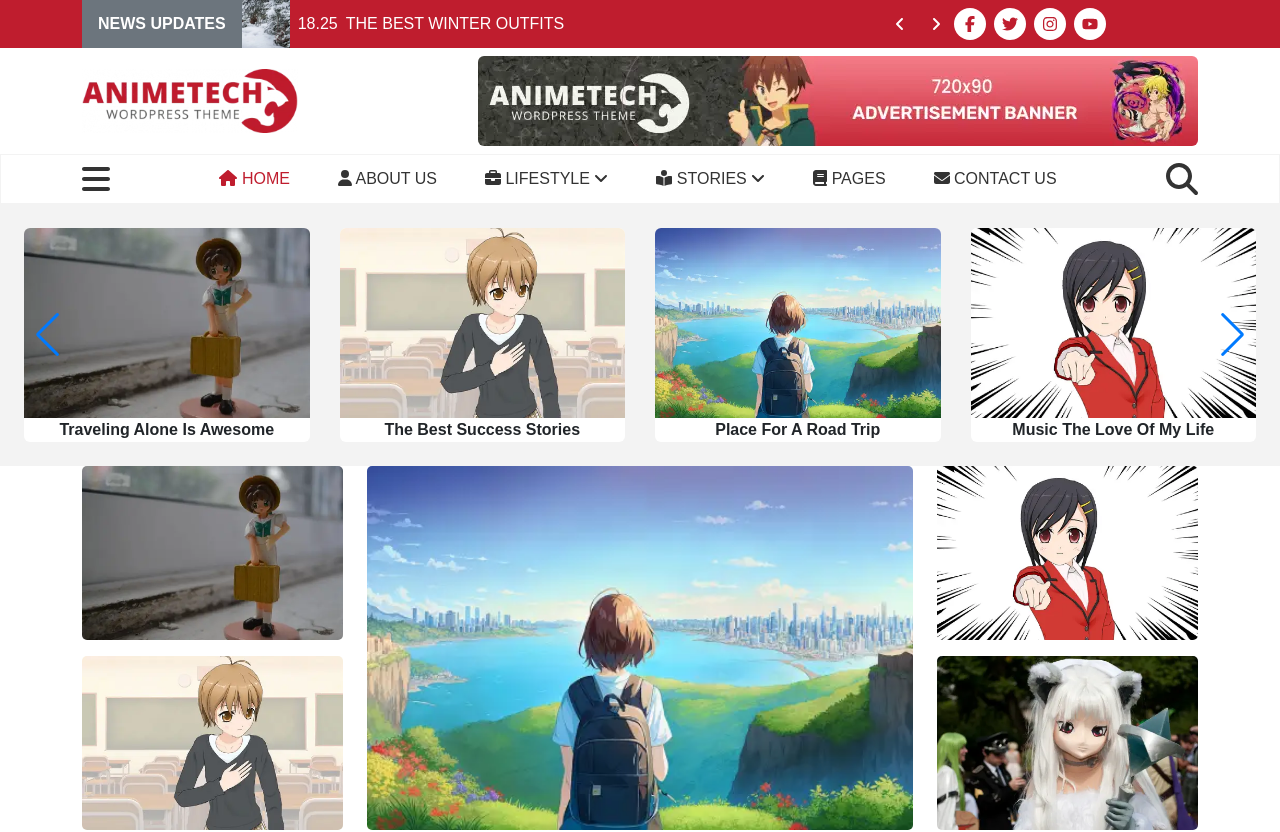
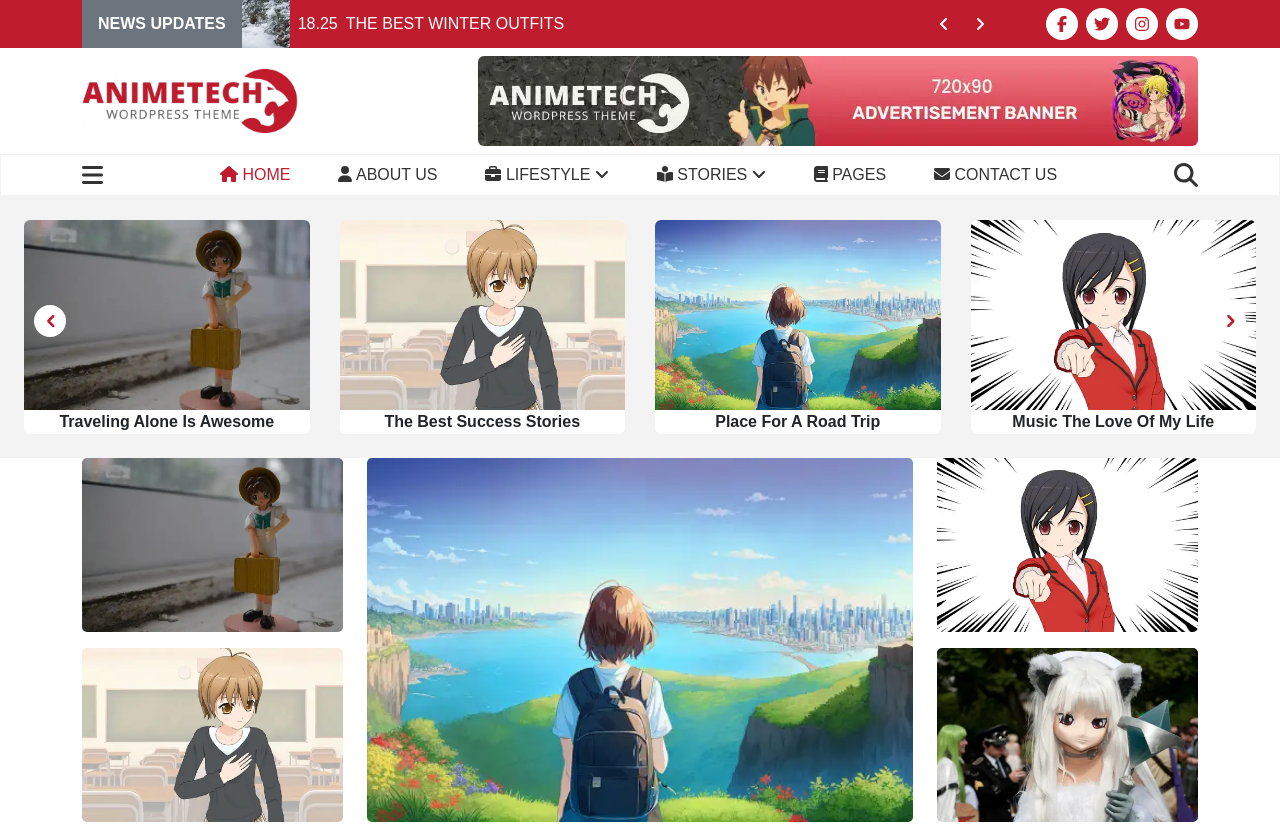
Before and after one commit to mazzocchifrancesco/proj-html-vuejs, a Vue app: page / in a window 1280 px wide. Shown: the top 832 px of the page. Built offline with nearby package versions, Linux system fonts and the light colour scheme.

Commit message:
custom arrow header carousel

```diff
--- a/src/components/HeaderCarousel.vue
+++ b/src/components/HeaderCarousel.vue
@@ -38,19 +38,32 @@ export default {
         getImage(img) {
             return new URL(`../assets/imgs/assets/${img}`, import.meta.url).href
         },
+
+        // aggiunge classe a frecce header carousel
+        addArrowsClass() {
+            let arrowR = document.getElementsByClassName("swiper-button-next");
+            let arrowL = document.getElementsByClassName("swiper-button-prev");
+            arrowR[0].classList.add("headerR");
+            arrowL[0].classList.add("headerL");
+
+        }
     },
     mounted() {
         register(this); //per debuggare il componente da console
+
+        //magica funzione per cambiare le frecce
+        this.addArrowsClass();
     }
 }
 </script>
 
 <template>
     <div id="carosello" class="p-4">
-        <swiper :slidesPerView="4" :spaceBetween="30" :modules="modules" :navigation="true" :loop="true" :autoplay="{
-            delay: 6000,
-            disableOnInteraction: false,
-        }" class="mySwiper">
+        <swiper id="mySlider" :slidesPerView="4" :spaceBetween="30" :modules="modules" :navigation="true" :loop="true"
+            :autoplay="{
+                delay: 6000,
+                disableOnInteraction: false,
+            }" class="mySwiper">
             <swiper-slide v-for="articles in store.articles">
                 <div id="slide" class="rounded">
                     <img class="w-100 rounded-top" :src="getImage(articles.img)" alt="">
@@ -74,4 +87,32 @@ export default {
 #slide {
     background-color: white;
 }
+
+.swiper-button-next {
+    color: $themeColorAccent;
+}
 </style>
+
+<!-- CHECK per qualche strano motivo non funziona se scoped, approfondire -->
+
+<style lang="scss">
+@use '../styles/partials/variables' as *;
+
+// TODO centrare frecce nel div
+.headerR,
+.headerL {
+    color: $themeColorAccent;
+    background-color: white;
+    border-radius: 50%;
+    height: 2rem;
+    width: 2rem;
+    display: flex;
+}
+
+.headerR::after,
+.headerL::after {
+    font-size: 0.7rem;
+    font-weight: 900;
+    text-shadow: 0px 1px, 1px 0px, 1px 1px;
+}
+</style>
--- a/src/components/HeaderSlider.vue
+++ b/src/components/HeaderSlider.vue
@@ -59,14 +59,14 @@ export default {
 </script>
 
 <template>
-    <div id="contenitore" class="d-flex text-white align-items-center gap-2">
+    <div class="d-flex text-white align-items-center gap-2 flex-fill">
         <img :src="getImage(this.news[counter].img)" alt="">
         <div>{{ this.news[counter].time }}</div>
         <div class="text-uppercase">{{ this.news[counter].text }}</div>
     </div>
-    <div class="d-flex align-items-center">
-        <font-awesome-icon class="btn text-white" @click="prev(this.news)" :icon="['fas', 'angle-left']" />
-        <font-awesome-icon class="btn text-white" @click="next(this.news)" :icon="['fas', 'angle-right']" />
+    <div class="d-flex align-items-center me-5">
+        <font-awesome-icon id="left" class="btn text-white" @click="prev(this.news)" :icon="['fas', 'angle-left']" />
+        <font-awesome-icon id="right" class="btn text-white" @click="next(this.news)" :icon="['fas', 'angle-right']" />
     </div>
 </template>
 
@@ -79,9 +79,10 @@ img {
     aspect-ratio: 1;
 }
 
-#contenitore {
-    width: 40rem;
+.btn:hover {
+    color: $themeColorDark !important;
 }
+
 
 // ...qui eventuale SCSS di AppComponent
 </style>
--- a/src/components/MainLinks.vue
+++ b/src/components/MainLinks.vue
@@ -22,7 +22,7 @@ export default {
 </script>
 
 <template>
-    <div class="container">
+    <div class="container py-5">
         <div class="d-flex justify-content-between py-3">
             <div class="text-uppercase fw-bold fs-4">lifestyle & stories</div>
             <div class="d-flex gap-3">
--- a/src/components/Navbar.vue
+++ b/src/components/Navbar.vue
@@ -8,38 +8,38 @@ export default {
     <nav>
         <div class="container d-flex justify-content-between align-items-center py-2">
 
-            <font-awesome-icon icon="fa-solid fa-bars" size='2xl' />
+            <font-awesome-icon icon="fa-solid fa-bars" class="hover" size='xl' />
             <div class="d-flex gap-5 text-uppercase">
-                <div class="selected">
+                <div class="hover selected">
                     <font-awesome-icon icon="fa-solid fa-home" />
                     home
                 </div>
-                <div>
+                <div class="hover">
                     <font-awesome-icon icon="fa-solid fa-user" />
                     about us
                 </div>
-                <div>
+                <div class="hover">
                     <font-awesome-icon icon="fa-solid fa-briefcase" />
                     lifestyle
                     <font-awesome-icon icon="fa-solid fa-angle-down" />
 
                 </div>
-                <div>
+                <div class="hover">
                     <font-awesome-icon icon="fa-solid fa-book-open-reader" />
                     stories
                     <font-awesome-icon icon="fa-solid fa-angle-down" />
 
                 </div>
-                <div>
+                <div class="hover">
                     <font-awesome-icon icon="fa-solid fa-book" />
                     pages
                 </div>
-                <div>
+                <div class="hover">
                     <font-awesome-icon icon="fa-solid fa-envelope" />
                     contact us
                 </div>
             </div>
-            <font-awesome-icon icon="fa-solid fa-magnifying-glass" size='2xl' />
+            <font-awesome-icon class="hover" icon="fa-solid fa-magnifying-glass" size='xl' />
         </div>
     </nav>
 </template>
@@ -55,4 +55,8 @@ nav {
 .selected {
     color: $themeColorAccent
 }
+
+.hover:hover {
+    color: $themeColorAccent;
+}
 </style>
--- a/src/components/PageHeader.vue
+++ b/src/components/PageHeader.vue
@@ -105,6 +105,11 @@ export default {
     aspect-ratio: 1;
 }
 
+#iconContainer *:hover {
+    color: white;
+    background-color: $themeColorDark;
+}
+
 #logo {
     height: 4rem;
 }
--- a/src/store.js
+++ b/src/store.js
@@ -5,7 +5,7 @@ export const store = reactive({
         {
             title: "traveling alone is awesome",
             date: "",
-            tags: ["1", "2"],
+            tags: ["stories", "travel"],
             img: "travel-alone.webp",
             author: "",
             text: ""
@@ -13,7 +13,7 @@ export const store = reactive({
         {
             title: "the best success stories",
             date: "",
-            tags: ["1", "2"],
+            tags: ["culture", "stories"],
             img: "success-story.webp",
             author: "",
             text: ""
@@ -21,7 +21,7 @@ export const store = reactive({
         {
             title: "place for a road trip",
             date: "",
-            tags: ["1", "2"],
+            tags: ["lifestyle", "stories", "travel"],
             img: "best-places.webp",
             author: "",
             text: ""
@@ -29,7 +29,7 @@ export const store = reactive({
         {
             title: "music the love of my life",
             date: "",
-            tags: ["1", "2"],
+            tags: ["culture", "lifestyle"],
             img: "music-love.webp",
             author: "",
             text: ""
@@ -37,7 +37,7 @@ export const store = reactive({
         {
             title: "fashion trend now a days",
             date: "",
-            tags: ["1", "2"],
+            tags: ["fashion", "lifestyle"],
             img: "anime-fashion.webp",
             author: "",
             text: ""
@@ -45,7 +45,7 @@ export const store = reactive({
         {
             title: "the best winter outfit",
             date: "",
-            tags: ["1", "2"],
+            tags: ["fashion"],
             img: "winter.webp",
             author: "",
             text: ""
@@ -53,7 +53,7 @@ export const store = reactive({
         {
             title: "beginner photographer's mistake",
             date: "",
-            tags: ["1", "2"],
+            tags: ["fashion"],
             img: "photographers-mistakes.webp",
             author: "",
             text: ""
@@ -61,7 +61,7 @@ export const store = reactive({
         {
             title: "live ideas you might be anime",
             date: "",
-            tags: ["1", "2"],
+            tags: ["culture", "stories"],
             img: "ideas-anime.webp",
             author: "",
             text: ""
@@ -69,8 +69,32 @@ export const store = reactive({
         {
             title: "reason to visit france",
             date: "",
-            tags: ["1", "2"],
+            tags: ["lifestyle", "travel"],
             img: "visit-france.webp",
+            author: "",
+            text: ""
+        },
+        {
+            title: "hygenic recipe to prepare rice",
+            date: "",
+            tags: ["food"],
+            img: "rice-ball.webp",
+            author: "",
+            text: ""
+        },
+        {
+            title: "the best time to have a meal",
+            date: "",
+            tags: ["food"],
+            img: "visit-france.webp",
+            author: "",
+            text: ""
+        },
+        {
+            title: "the beast healty food",
+            date: "",
+            tags: ["food"],
+            img: "healthy-foods.webp",
             author: "",
             text: ""
         }
```
